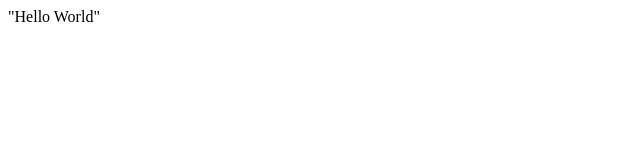
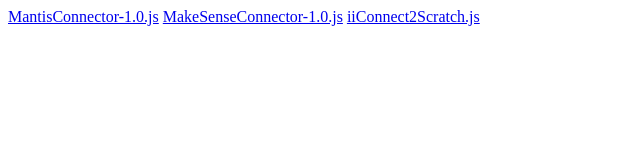
Before and after one commit to CreativeComputerLab/CreativeComputerLab.github.io, a plain HTML site: page index.html in a window 1280 px wide. Shown: the whole page, without its empty margins (0-640 px from the left). Drawn offline with Linux system fonts and the light colour scheme.

Commit message:
Mantis extension 1.0

```diff
--- a/index.html
+++ b/index.html
@@ -1 +1,3 @@
-"Hello World"
+<a href="http://creativecomputerlab.github.io/MantisConnector-1.0.js">MantisConnector-1.0.js</a>
+<a href="http://creativecomputerlab.github.io/MakeSenseConnector-1.0.js">MakeSenseConnector-1.0.js</a>
+<a href="http://creativecomputerlab.github.io/iiConnect2Scratch.js">iiConnect2Scratch.js</a>
```
